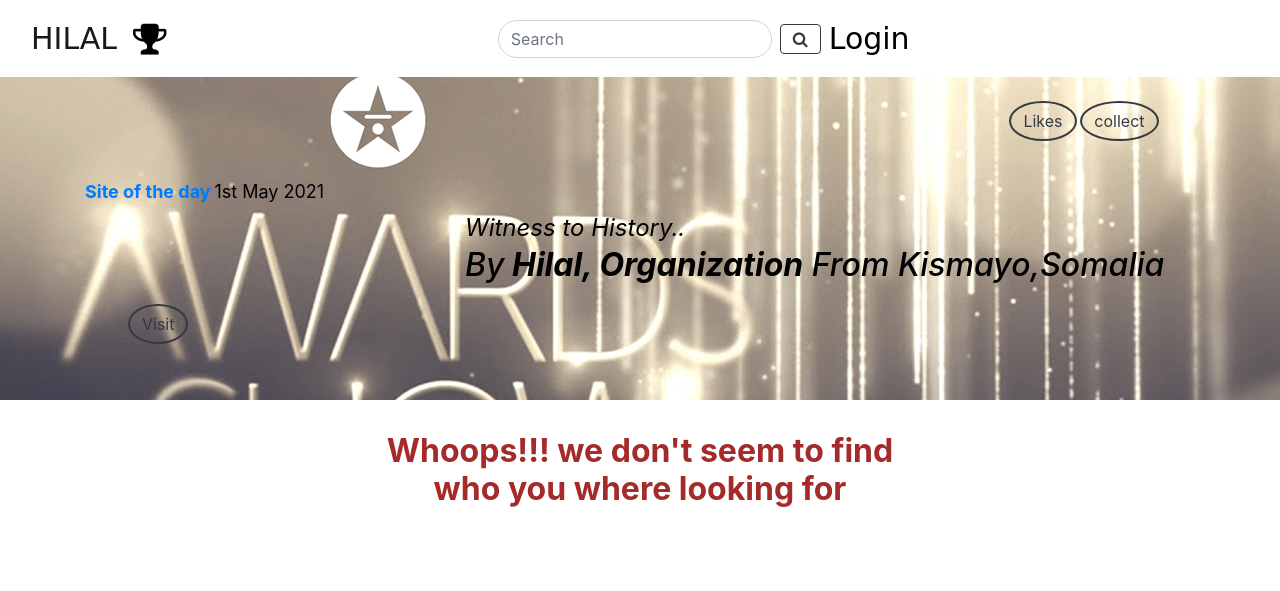
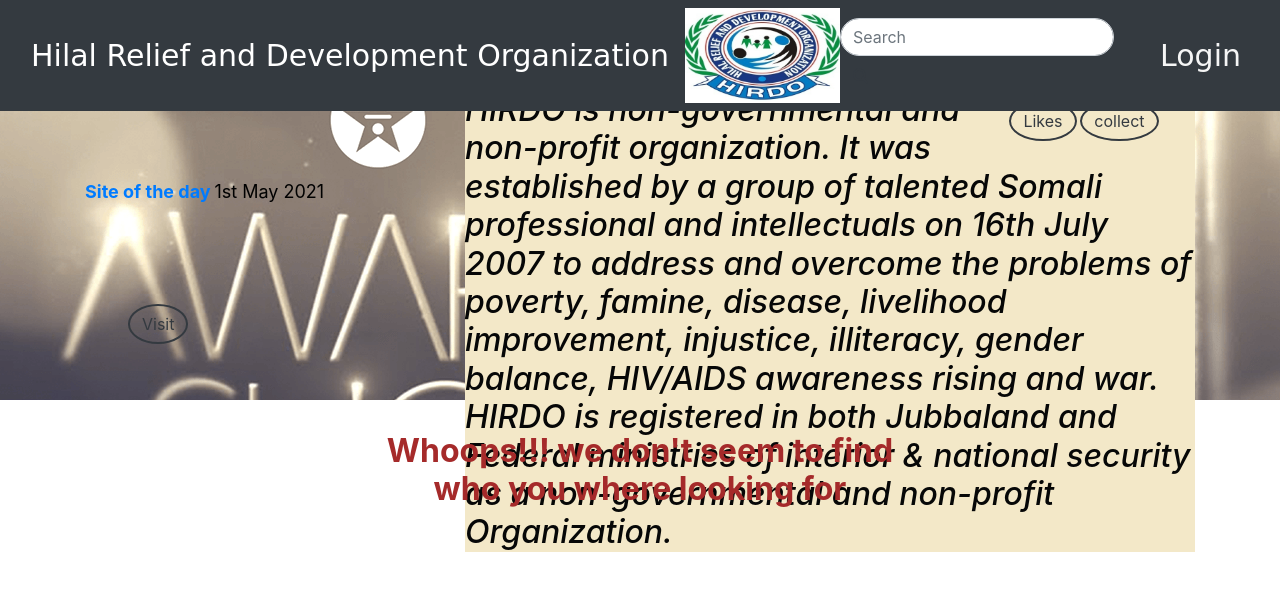
Before and after one commit to EidAbdullahi/hilal, a Django app: template wardapp/templates/all/results.html in a window 1280 px wide. Shown: the top 591 px of the page. Run offline with Django 3.2, Linux system fonts and the light colour scheme; the template is opened without the code that fills it, so the values that code supplies are empty; some libraries are stand-ins or nearby versions.

Commit message:
commit changes

```diff
--- a/wardapp/templates/all/base.html
+++ b/wardapp/templates/all/base.html
@@ -1,6 +1,6 @@
 {% load bootstrap4 %} {% load static %}
 
-<! DOCTYPE html>
+<!DOCTYPE html>
     <html lang="en">
 
     <head>
@@ -47,9 +47,19 @@
                             <a style="border-radius: 50%; border-width: 2px;" class="btn btn-outline-dark"
                                 href="/">collect</a>
                         </div>
-                        <div class="title" style="font-size:x-large; padding-top: 20%;">
-                            <cite>Witness to History..</cite>
-                            <h2 style="font-style: italic;">By<strong> Hilal, Organization</strong> From Kismayo,Somalia</h2>
+                        <div class="title" style="font-size:large; padding-top: 0%;">
+                            <cite style="color: rgb(16, 95, 241);
+                            background-color:#e713e7  ;
+                            "> Witness to History.. </cite>
+                            <h2 style="font-style:italic; background-color:#f3e8c8; color: rgb(6, 7, 7);">
+                                HIRDO is non-governmental and non-profit organization.
+                                It was established by a group of talented Somali
+                                professional and intellectuals on 16th July 2007 to address  and overcome the problems of poverty,
+                                famine, disease, livelihood improvement, injustice, illiteracy, gender balance,
+                                HIV/AIDS awareness rising and war.
+                                HIRDO is registered in both Jubbaland and Federal
+                                ministries of interior & national security as a non-governmental
+                                and non-profit Organization.</h2>
                         </div>
                     </div>
                     <div class="'col-md-12">
--- a/wardapp/templates/all/navbar.html
+++ b/wardapp/templates/all/navbar.html
@@ -1,12 +1,12 @@
-<nav class="navbar navbar-expand-lg navbar-light bg-white fixed-top">
+<nav class="navbar navbar-expand-lg navbar-dark bg-dark fixed-top">
   <div class="container-fluid">
-    <a class="navbar-brand mr-6" style="font-family: 'Pacifico', cursive; font-size:30px;" href="/">HILAL</a>
+    <a class="navbar-brand mr-6" style="font-family: 'Pacifico', cursive; font-size:30px;" href="/">Hilal Relief and Development Organization</a>
     <button class="navbar-toggler" type="button" data-toggle="collapse" data-target="#navbarNav"
       aria-controls="navbarNav" aria-expanded="false" aria-label="Toggle navigation">
       <span class="navbar-toggler-icon"></span>
     </button>
     <div class="collapse navbar-collapse" id="navbarToggle" style="font-family: 'Pacifico', cursive; font-size:30px;">
-      <a class="" href="/"><i class="fa fa-trophy" style="font-size:36px; color: black;"></i></a>
+      <a class="" href="/"><img src="/static/img/logo.jpg" style="width: 155px; height: 95px;"></i></a>
     </div>
     <form class="form-inline my-2 my-lg-0" action="{% url 'search' %}">
       <input style="border-radius: 70px;" class="form-control mr-sm-2" type="search" name="username"
@@ -17,7 +17,7 @@
     <div class="collapse navbar-collapse" id="navbarNav" style="font-family: 'Pacifico', cursive; font-size:30px;">
       <ul class="nav navbar-nav navbar-right">
         {% if user.is_authenticated %}
-        <li> <a style="color: black;" class="nav-item nav-link" href="{% url 'post_edit' %}">PostProject</a>
+        <li> <a style="color: white;" class="nav-item nav-link" href="{% url 'post_edit' %}">PostProject</a>
         </li>
         <hr>
         <li>
@@ -26,9 +26,9 @@
         </li>
         <hr>
         <li>
-          <a style="color: black;" class="nav-item nav-link" href="{% url 'logout' %}?next={% url 'login' %}">Logout</a>
+          <a style="color: whitesmoke;" class="nav-item nav-link" href="{% url 'logout' %}?next={% url 'login' %}">Logout</a>
           {% else %}
-          <a style="color: black;" class="nav-item nav-link" href="{% url 'login' %}">Login</a>
+          <a style="color: whitesmoke;" class="nav-item nav-link" href="{% url 'login' %}">Login</a>
           {% endif %}
         </li>
       </ul>
--- a/wardapp/views.py
+++ b/wardapp/views.py
@@ -13,7 +13,7 @@ from django.contrib.auth.decorators import login_required
 
 
 # Create your views here.
-@login_required(login_url='/accounts/login/')
+# @login_required(login_url='/accounts/login/')
 def home(request):
     date = dt.date.today()
     projects = Projects.objects.all()
```
Also changed, not shown: wardapp/templates/all/home.html (+31 -0 lines), static/img/logo.jpg (added).
